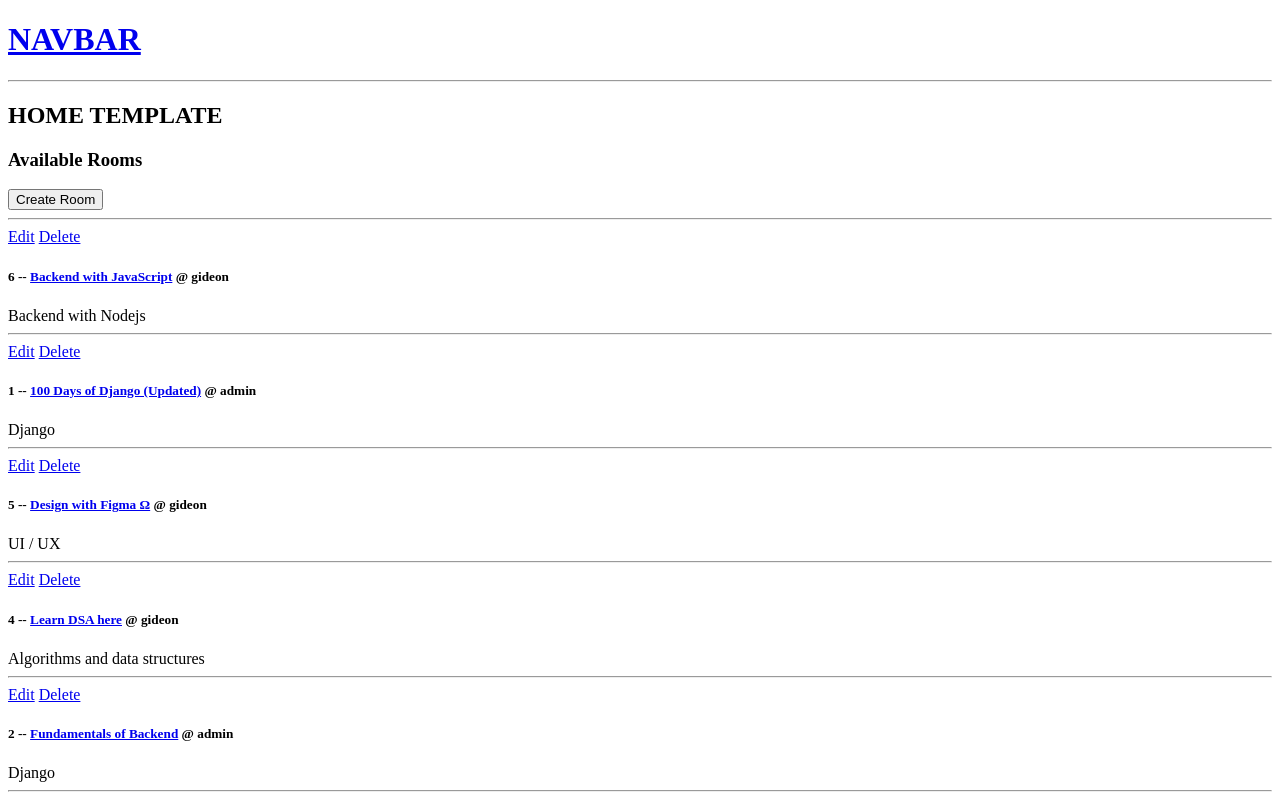
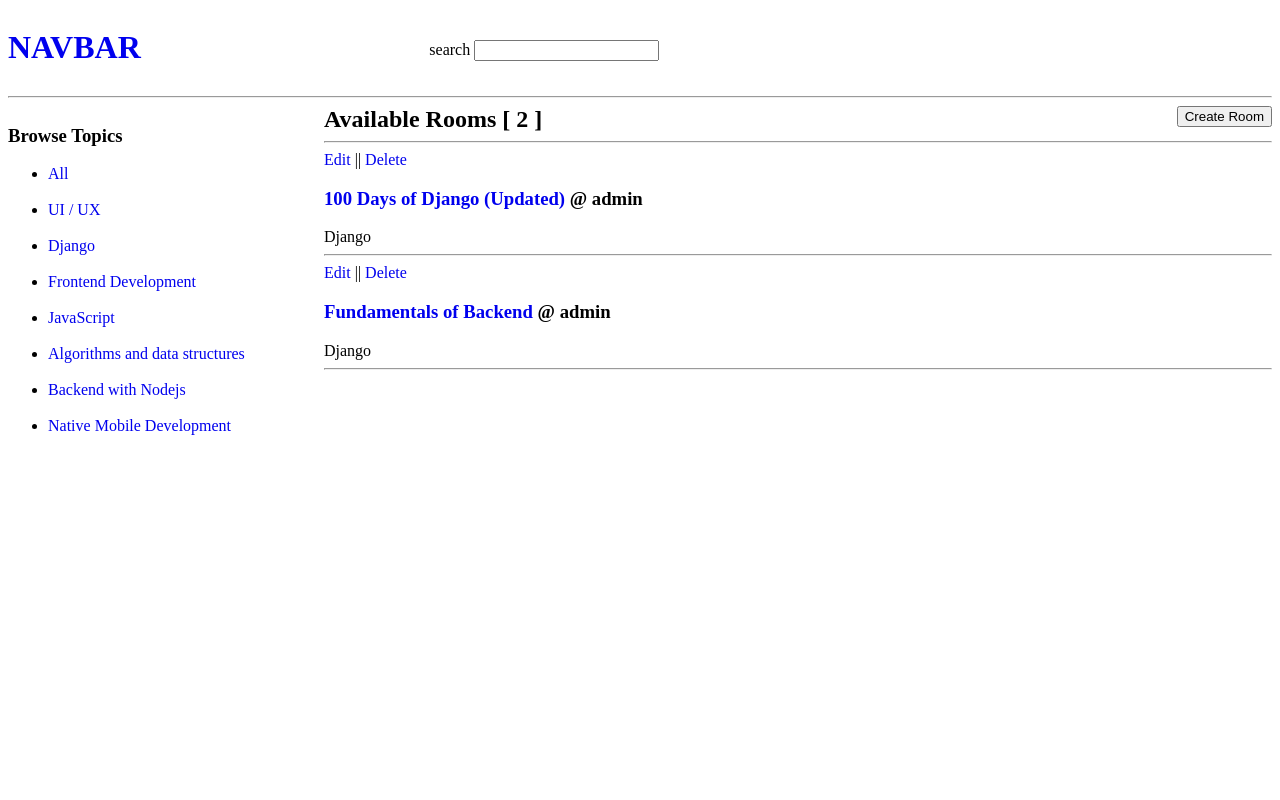
Before and after one commit to Gideon-Tee/LearniSphere, a Django app: page /?q=Django in a window 1280 px wide. Run offline with Django 5.2, Linux system fonts and the light colour scheme; data comes from the database, SQL or seed files in the repository; both versions use the stored data as it was after the commit.

Commit message:
search functionality implemented

```diff
--- a/LearniSphere/core/templates/core/home.html
+++ b/LearniSphere/core/templates/core/home.html
@@ -2,21 +2,49 @@
 
 
 {% block content %}
-    <h2>HOME TEMPLATE</h2>
+<style>
+    .home-container {
+        display: grid;
+        grid-template-columns: 1fr 3fr;
+    }
+    a {
+        text-decoration: none;
+    }
+</style>
+
+<div class="home-container">
     <div>
-        <h3>Available Rooms</h3>
-        <span><a href="{% url 'create-room' %}"><button>Create Room</button></a></span>
+        <h3>Browse Topics</h3>
+
+        <ul>
+            <li><a href="{% url 'home' %}">All</a></li><br>
+            {% for topic in topics %}
+            <li><a href="{% url 'home' %}?q={{topic.name}}">{{topic.name}}</a></li>
+            <br>
+            {% endfor %}
+        </ul>
+
+    </div>
+    <div>
+        <!-- <h2>HOME TEMPLATE</h2> -->
+        <div>
+            <h2 style="display: inline;">Available Rooms [ {{rooms_count}} ] </h2>
+            <span style="float: inline-end;"><a href="{% url 'create-room' %}"><button>Create Room</button></a></span>
+
         </div>
         <hr>
         {% for room in rooms %}
         <div>
             <div style="display: flexbox;">
-            <a href="{% url 'update-room' room.id %}">Edit</a>
+                <a href="{% url 'update-room' room.id %}">Edit</a> ||
                 <a href="{% url 'delete-room' room.id %}" style="float: end;">Delete</a>
 
             </div>
-        <h5>{{room.id}} -- <a href="{% url 'room' room.id %}">{{room.name}}</a> <span>@ {{room.host.username}}</span> </h5>
+            <h3><a href="{% url 'room' room.id %}">{{room.name}}</a> <span>@ {{room.host.username}}</span> </h3>
             <span>{{room.topic.name}}</span><hr>
         </div>
         {% endfor %}
+
+    </div>
+</div>
 {% endblock content %}
--- a/LearniSphere/core/views.py
+++ b/LearniSphere/core/views.py
@@ -1,13 +1,23 @@
 from django.shortcuts import render, redirect
-from .models import Room
+from .models import Room, Topic
+from django.db.models import Q
 from .forms import RoomForm
 # Create your views here.
 
 
 def home(request):
-    rooms = Room.objects.all()
+
+    q = request.GET.get('q') if request.GET.get('q') != None else ''
+    rooms = Room.objects.filter(
+        Q(topic__name__icontains = q) |
+        Q(name__icontains = q) |
+        Q(description__icontains = q)
+    )
+    topics = Topic.objects.all()
     context = {
-        'rooms': rooms
+        'rooms': rooms,
+        'topics': topics,
+        'rooms_count': rooms.count()
     }
     return render(request, 'core/home.html', context)
 
--- a/LearniSphere/templates/navbar.html
+++ b/LearniSphere/templates/navbar.html
@@ -1,2 +1,14 @@
-<h1><a href="/">NAVBAR</a></h1>
+<div style="display: grid; grid-template-columns: 2fr 4fr;">
+    <div>
+        <h1><a href="/">NAVBAR</a></h1>
+    </div>
+
+    <div style="margin-top: 2rem;">
+        <form action="" method="get">
+            search <input type="text" name="q">
+        </form>
+    </div>
+
+</div>
+
 <hr>
```
Also changed, not shown: LearniSphere/db.sqlite3. Lines whose indentation alone changed are shown as unchanged.
